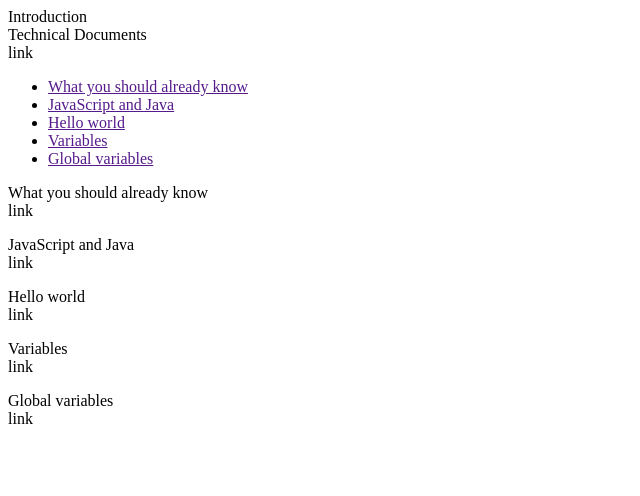
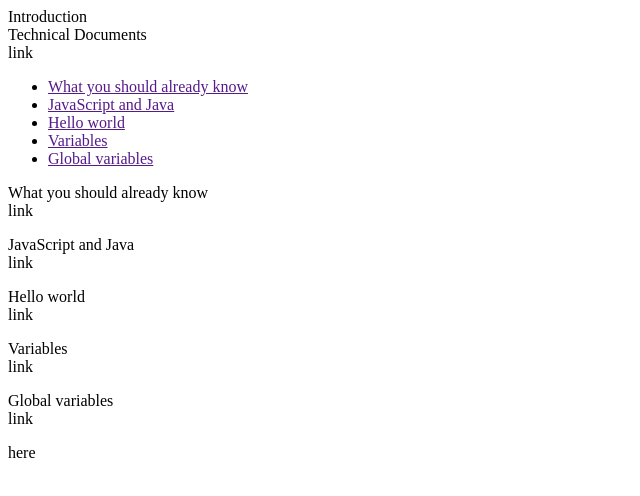
Before and after one commit to waseemcom/Ruben-Wasim-Trail, a plain HTML site: page index.html in a window 1280 px wide. Shown: the full height of the page, 0-640 px from the left. Drawn offline with Linux system fonts and the light colour scheme.

Commit message:
'13-14-again'

```diff
--- a/index.html
+++ b/index.html
@@ -131,7 +131,7 @@
       </section>
     </main>
     <script  src="js/index.js"></script>
-
+   <p>here</p>
 
   </body>
 </html>
```
